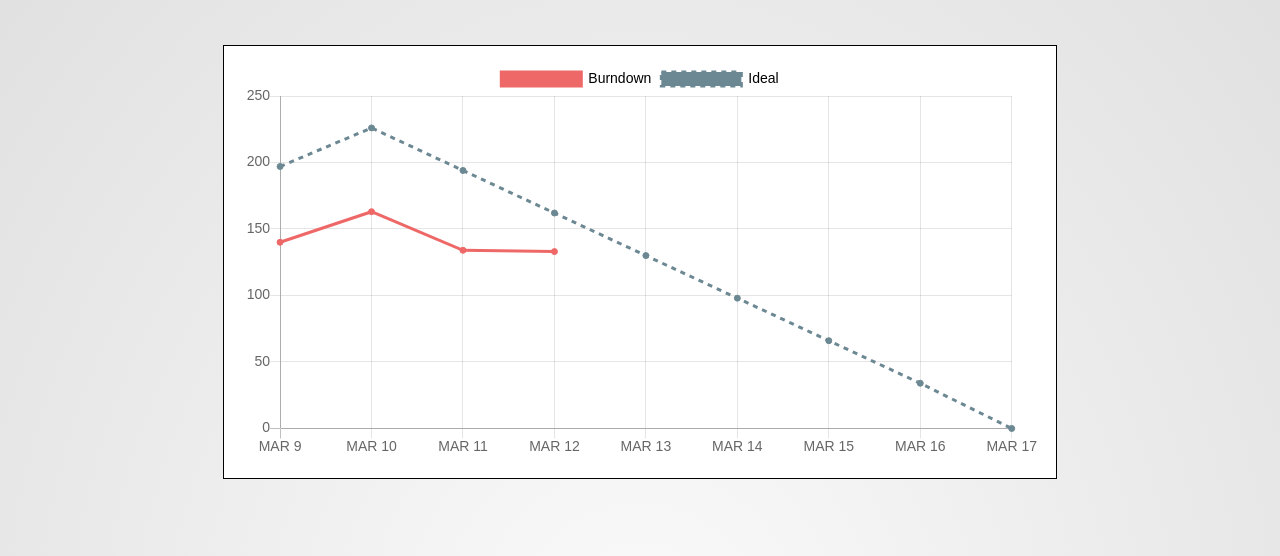
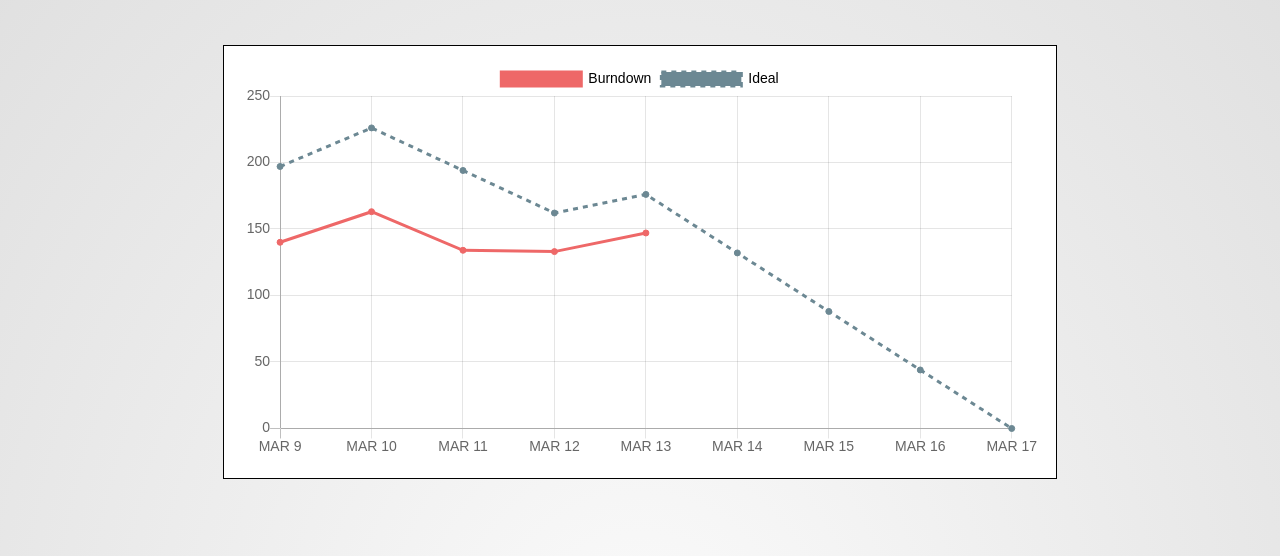
Before and after one commit to JoeyFlaum/Burndown, a website: page index.html in a window 1280 px wide. Shown: the part 86-642 px from the top of the page. Drawn offline with nearby package versions, Linux system fonts and the light colour scheme.

Commit message:
freighter walkthrough, 14 snags added

```diff
--- a/index.html
+++ b/index.html
@@ -86,8 +86,8 @@
     <script>
     showBurnDown (
       "Q400",
-      [140,163,134,133], // burndown data
-      [197,226] // scope change
+      [140,163,134,133,147], // burndown data
+      [197,226,194,162,176] // scope change
     );
 
 
```
